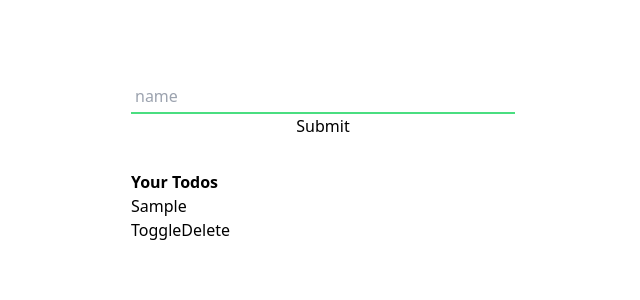
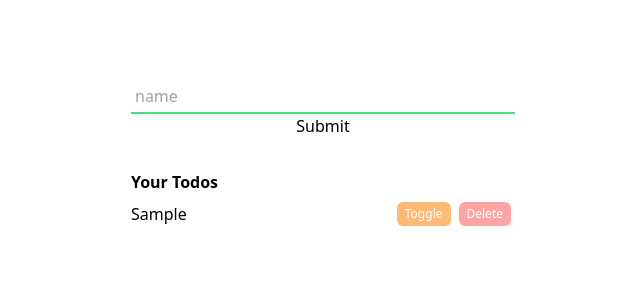
Before and after one commit to aguilanbon/reducer-app, a React (Create React App) app: page / in a window 1280 px wide. Both pictures are taken after typing "Sample" into the empty fields and a click on the button "Submit". Shown: the top 300 px of the page, without its empty margins (317-957 px from the left). Built offline with nearby package versions, Linux system fonts and the light colour scheme.

Commit message:
fix toggle, button styling

```diff
--- a/src/App.js
+++ b/src/App.js
@@ -6,6 +6,7 @@ import TodoCard from './TodoCard';
 function App() {
 
   const [todo, setTodo] = useState('')
+  const [todoId, setTodoId] = useState(0)
 
   const reducer = (state, action) => {
     switch (action.type) {
@@ -18,7 +19,7 @@ function App() {
           if(newState.id === action.payload.id) {
             return {...newState, isCompleted: !newState.isCompleted}
           }
-          return state
+          return newState
         })
       default:
         return state
@@ -26,7 +27,8 @@ function App() {
   }
 
   const handleSubmit = () => {
-    dispatch({ type: 'ADD_TODO', payload: {name: todo, id: Date.now(), isCompleted: false} })
+    setTodoId(prev => prev + 1)
+    dispatch({ type: 'ADD_TODO', payload: {name: todo, id: todoId, isCompleted: false} })
     setTodo('')
   }
 
--- a/src/TodoCard.jsx
+++ b/src/TodoCard.jsx
@@ -4,12 +4,12 @@ function TodoCard({ todos, dispatch }) {
     return (
         <div className='flex flex-col'>
             {todos.map(userTodo => (
-                <div key={userTodo.id}>
-                    {console.log(userTodo.isCompleted)}
-                    {userTodo.isCompleted === true ? <p className='text-red-500'>{userTodo.name} </p> : <p>{userTodo.name} </p>}
-                    <p>{userTodo.isCompleted}</p>
-                    <button onClick={() => dispatch({ type: 'TOGGLE_TODO', payload: { id: userTodo.id } })}>Toggle</button>
-                    <button onClick={() => dispatch({ type: 'DELETE_TODO', payload: { id: userTodo.id } })} >Delete</button>
+                <div key={userTodo.id} className="flex w-full justify-between my-2">
+                    <p className={userTodo.isCompleted ? 'line-through' : '' } >{userTodo.name}</p>
+                    <div className='flex'>
+                        <button className='text-xs mx-1 bg-orange-300 px-2 rounded-md text-white hover:bg-orange-500' onClick={() => dispatch({ type: 'TOGGLE_TODO', payload: { id: userTodo.id } })}>Toggle</button>
+                        <button className='text-xs mx-1 bg-red-300 px-2 rounded-md text-white hover:bg-red-500' onClick={() => dispatch({ type: 'DELETE_TODO', payload: { id: userTodo.id } })} >Delete</button>
+                    </div>
                 </div>
             ))}
         </div>
```
